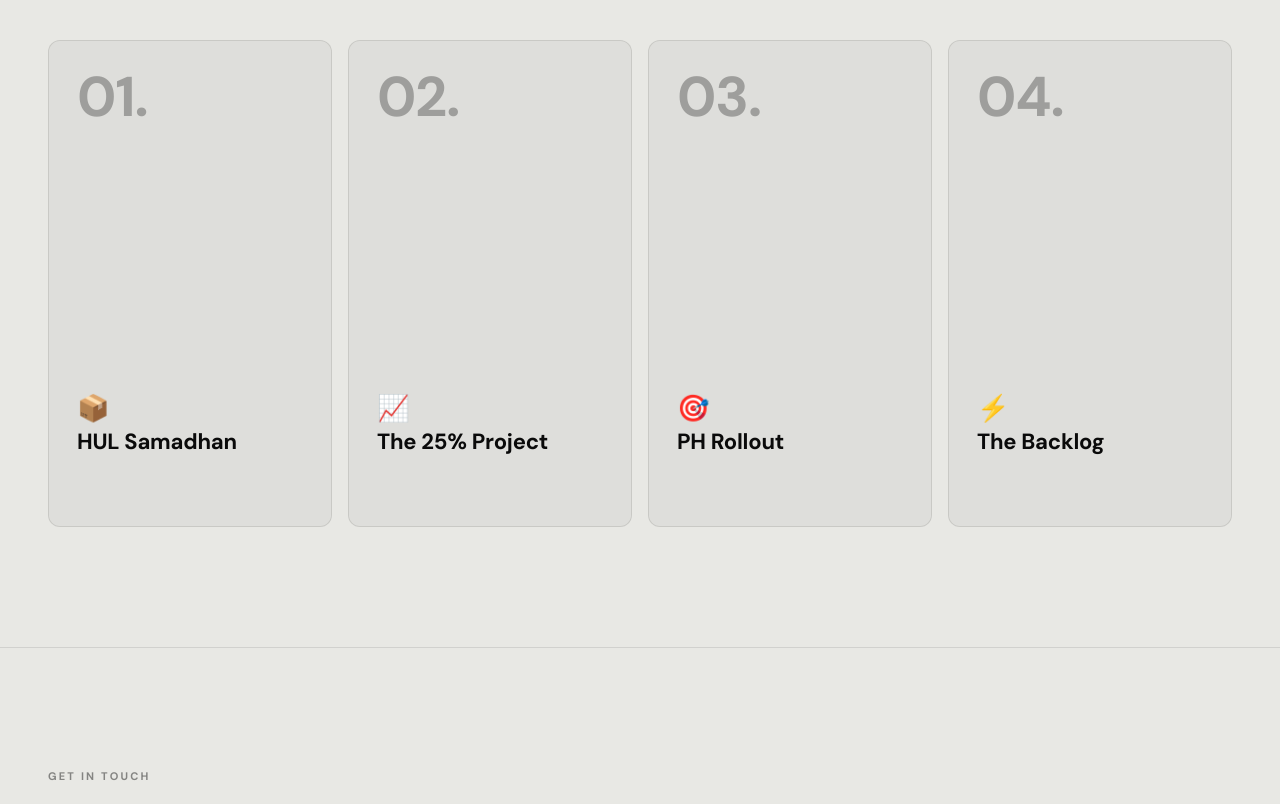
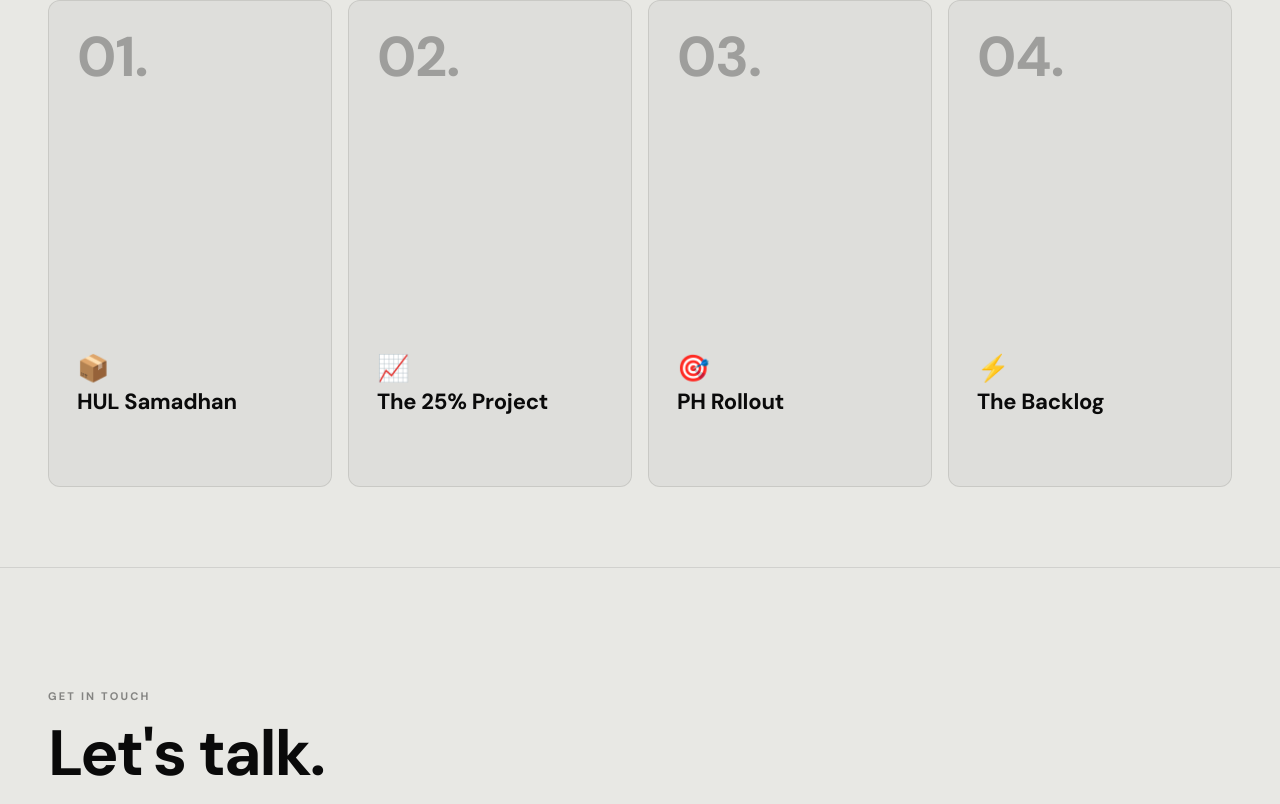
Before and after one commit to mohdizhan7/portfolio-v2, a Next.js app: page / in a window 1280 px wide. Shown: the part 1948-2752 px from the top of the page. Built offline with nearby package versions, Linux system fonts and the light colour scheme.

Commit message:
Fix section spacing: uniform 120px/80px padding, remove minHeight 100vh

```diff
--- a/src/components/CaseStudyGrid.tsx
+++ b/src/components/CaseStudyGrid.tsx
@@ -42,11 +42,7 @@
 
   return (
     <section id="projects" style={{
-      minHeight: '100vh',
-      padding: '120px 48px',
-      display: 'flex',
-      alignItems: 'center',
-      justifyContent: 'center',
+      padding: '120px 48px 80px',
     }}>
       <div style={{ maxWidth: 1200, width: '100%', margin: '0 auto' }}>
         <motion.div
--- a/src/components/Contact.tsx
+++ b/src/components/Contact.tsx
@@ -9,11 +9,7 @@
 
   return (
     <section id="contact" style={{
-      minHeight: '60vh',
-      padding: '120px 48px',
-      display: 'flex',
-      alignItems: 'center',
-      justifyContent: 'center',
+      padding: '120px 48px 100px',
       borderTop: '1px solid var(--line)',
     }}>
       <div style={{ maxWidth: 1200, width: '100%', margin: '0 auto' }} ref={ref}>
--- a/src/components/WorkHistory.tsx
+++ b/src/components/WorkHistory.tsx
@@ -103,11 +103,7 @@
 
   return (
     <section id="work" style={{
-      minHeight: '100vh',
-      padding: '120px 48px',
-      display: 'flex',
-      alignItems: 'center',
-      justifyContent: 'center',
+      padding: '120px 48px 80px',
     }}>
       <div style={{ maxWidth: 1200, width: '100%', margin: '0 auto' }}>
 
```
